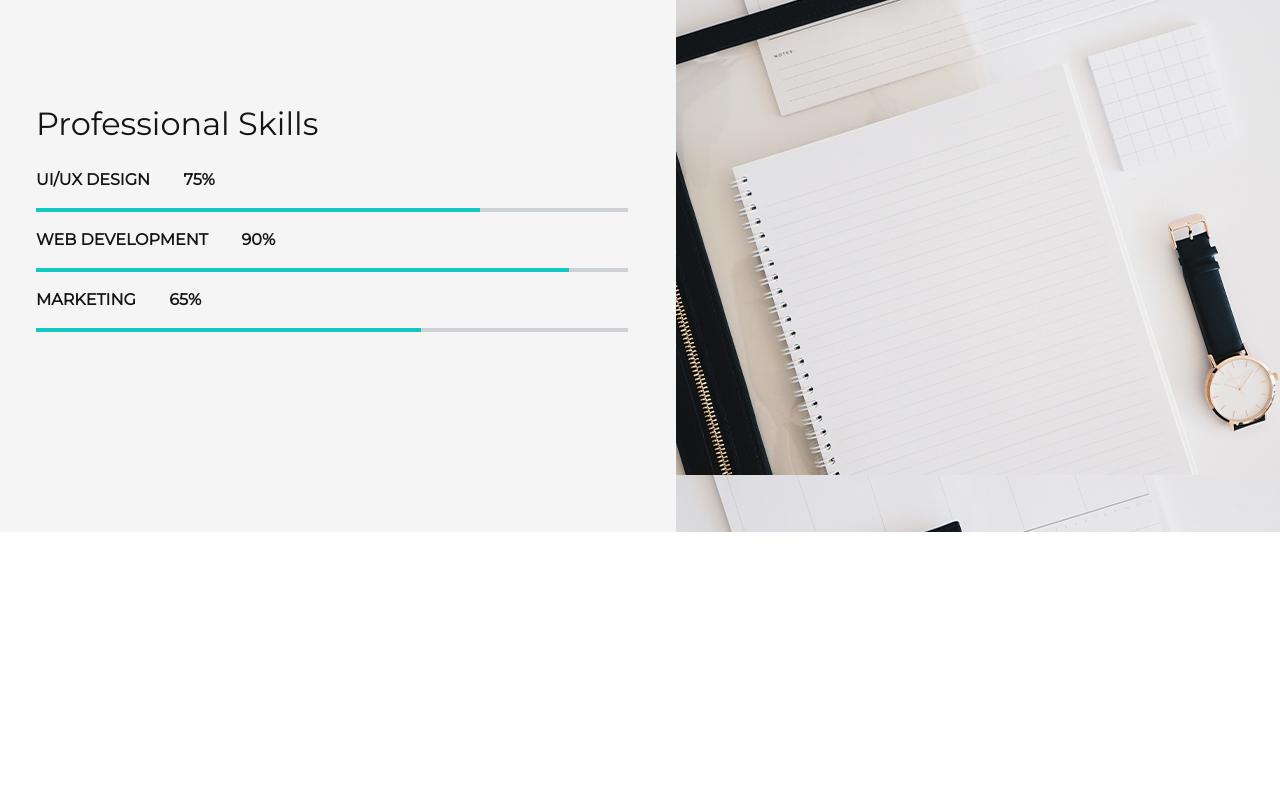
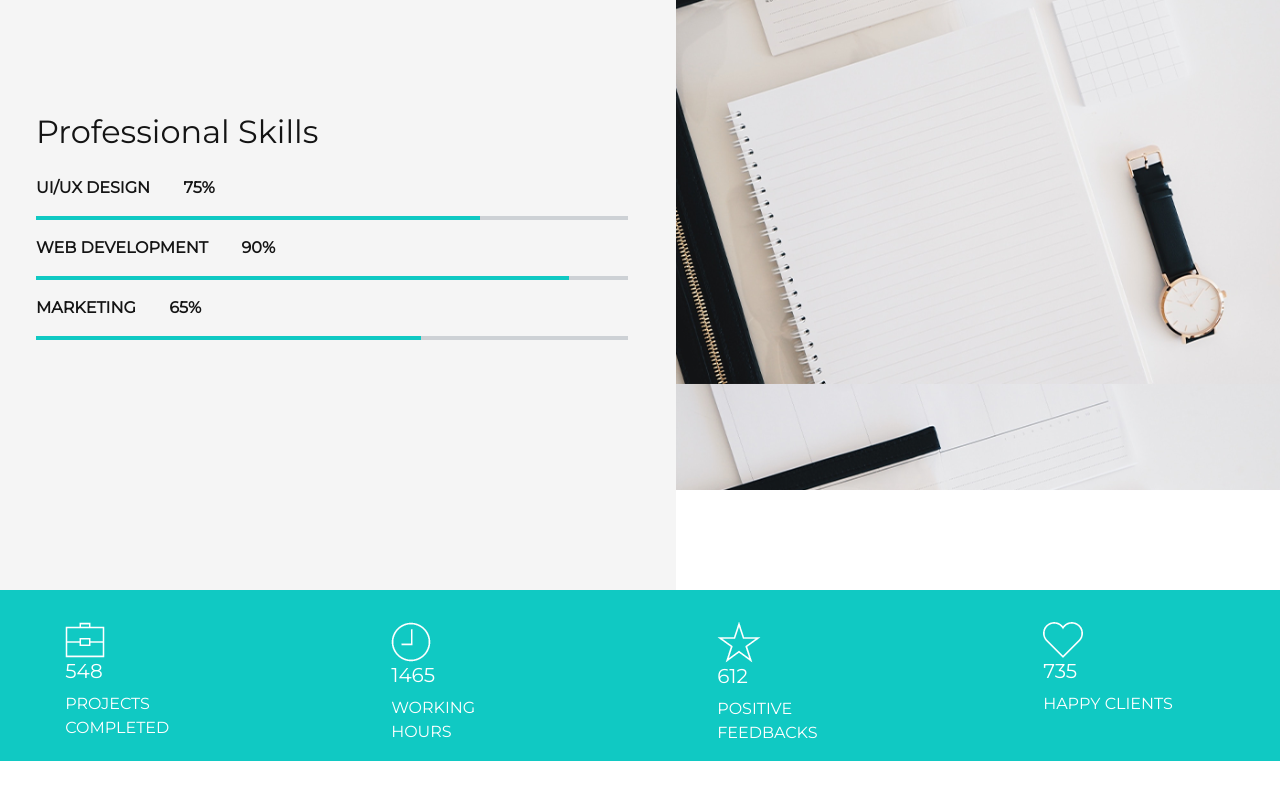
Before and after one commit to 224jfarrell/website__recreation, a plain HTML site: page index.html in a window 1280 px wide. Shown: the part 1465-2277 px from the top of the page. Drawn offline with nearby package versions, Linux system fonts and the light colour scheme.

Commit message:
commit sanjuu

```diff
--- a/index.html
+++ b/index.html
@@ -59,6 +59,60 @@
         </div>
         <div class="col col-xxl-6" id="half-screen-1b"></div>
     </div>
+    <div class="row blue">
+        <div class="inl not-full">
+            <img src="images/icons/icon-01.png" alt="">
+                <h5 class="stat">548</h5>
+                <p class="stat">PROJECTS COMPLETED</p>
+            </img>
+        </div>
+        <div class="inl not-full">
+            <img src="images/icons/icon-02.png" alt="">
+                <h5 class="stat">1465</h5>
+                <p class="stat">WORKING HOURS</p>
+            </img>
+        </div>
+        <div class="inl not-full">
+            <img src="images/icons/icon-03.png" alt="">
+                <h5 class="stat">612</h5>
+                <p class="stat">POSITIVE FEEDBACKS</p>
+            </img>
+        </div>
+        <div class="inl not-full">
+            <img src="images/icons/icon-04.png" alt="">
+                <h5 class="stat">735</h5>
+                <p class="stat">HAPPY CLIENTS</p>
+            </img>
+        </div>
+    </div>
+    <div class="row">
+        <div class="col col-xxl-3">
+            <img src="" alt="">
+        </div>
+        <div class="col col-xxl-3">
+            <img src="" alt="">
+        </div>
+        <div class="col col-xxl-3">
+            <img src="" alt="">
+        </div>
+        <div class="col col-xxl-3">
+            <img src="" alt="">
+        </div>
+    </div>
+    <div class="row">
+        <div class="col col-xxl-3">
+            <img src="" alt="">
+        </div>
+        <div class="col col-xxl-3">
+            <img src="" alt="">
+        </div>
+        <div class="col col-xxl-3">
+            <img src="" alt="">
+        </div>
+        <div class="col col-xxl-3">
+            <img src="" alt="">
+        </div>
+    </div>
     <div id="screen2" class="screen">
         <div class="col col-xxl-6" id="half-1-2"></div>
         <div class="col col-xxl-6" id="half-2-2"></div>
--- a/style.css
+++ b/style.css
@@ -3,6 +3,10 @@
 * {
     max-width: 1920px;
     overflow-x: hidden;
+}
+
+h5{
+    line-height: 1.3 !important;
 }
 
 .screen{
@@ -62,15 +66,32 @@
     background-color: #cdd1d5 !important;
 }
 
+.blue {
+    background-color: #10c9c3;
+}
+
+.not-full {
+    width: 20% !important;
+    margin: 2.5% 0 0 5% !important;
+}
+
+.stat {
+    font-family: "Montserrat", sans-serif;
+    color: white;
+    width: 60%;
+    margin-right: 0 !important;
+    margin-left: 0 !important;
+}
 
 #half-screen-1a {
     background-color: #F5F5F5;
-    padding-top: 200px;
-    padding-bottom: 200px;
+    padding-top: 250px;
+    padding-bottom: 250px;
 }
 
 #half-screen-1b {
     background-image: url(images/stil-sHGyGynyD5Y-unsplash.png);
+    background-size: 100%;
     height: 626.39px;
 }
 
@@ -93,8 +114,3 @@
     background-image: url('images/aidan-hancock-8RU4OuA6Yug-unsplash.png');
     background-size:cover;
 }
-
-#screen2 > #innerhalf{
-    background-image: url('images/stil-sHGyGynyD5Y-unsplash.png');
-    background-size: cover;
-}
```
